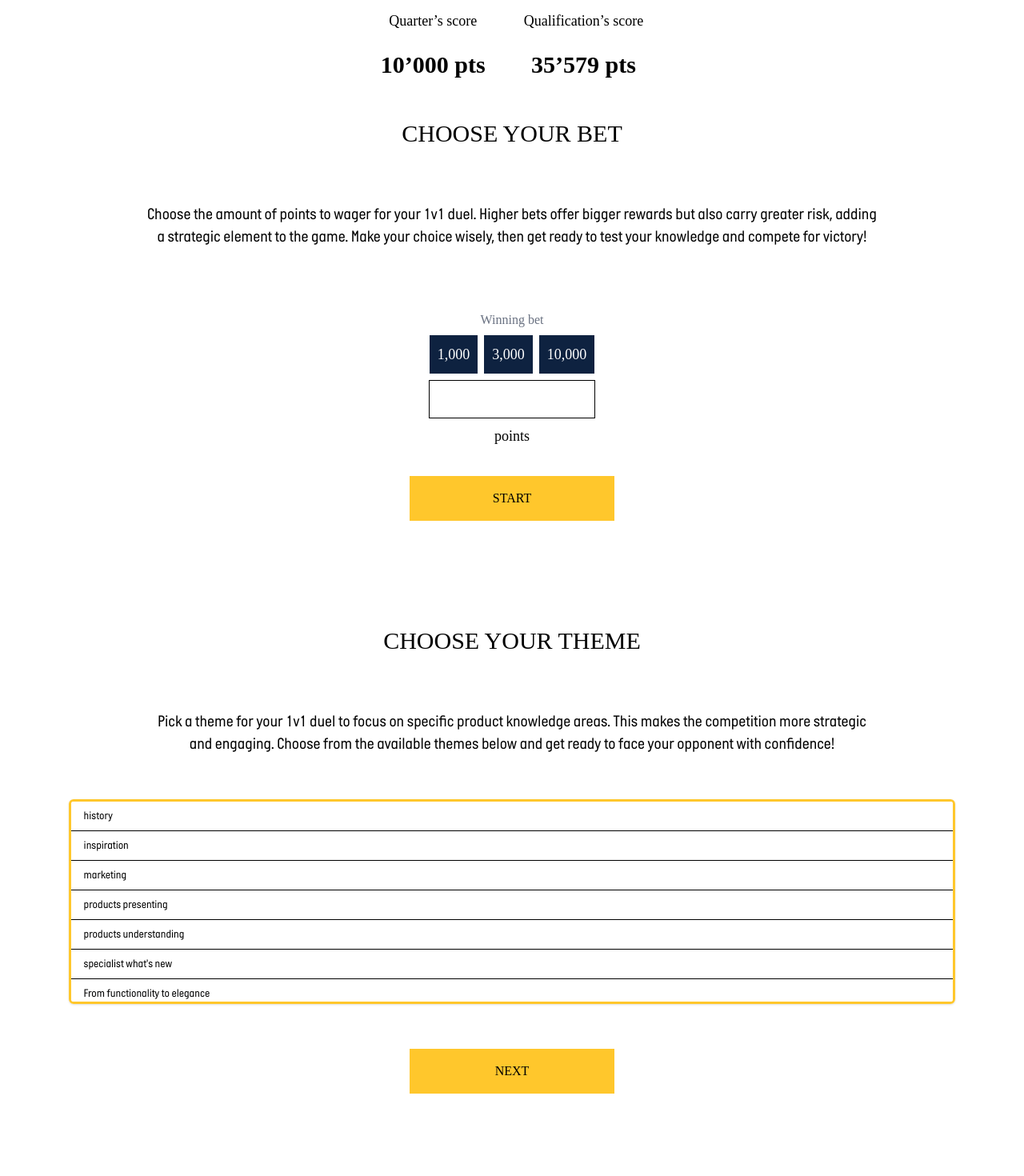
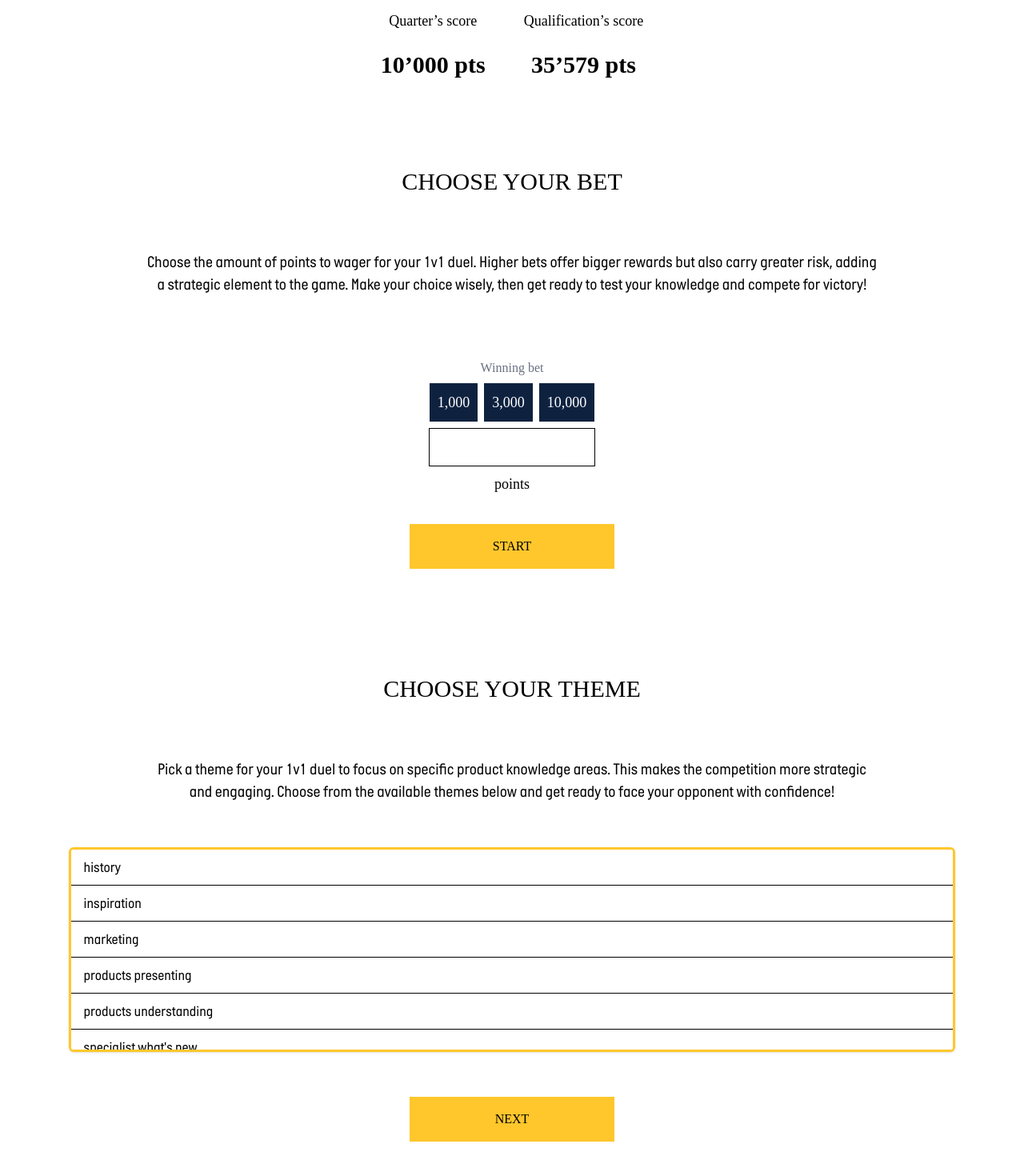
Before and after one commit to AgatheMakumbi/BreitlingLeagueFrontEnd, a Vue app: page /league/random-duels in a window 1280 px wide. Shown: the part 880-2350 px from the top of the page at 80% size. Built offline with nearby package versions, Linux system fonts and the light colour scheme.

Commit message:
Responsive 1vs1

```diff
--- a/src/components/LeagueSubPages/BetChoice1vs1.vue
+++ b/src/components/LeagueSubPages/BetChoice1vs1.vue
@@ -1,5 +1,5 @@
 <template>
-  <h1 class="pageTitle">Choose your bet</h1>
+  <h1 class="pageTitle mt-15">Choose your bet</h1>
   <p class="pageDescription">
     Choose the amount of points to wager for your 1v1 duel. Higher bets offer bigger rewards but also carry greater
     risk, adding a strategic element to the game. Make your choice wisely, then get ready to test your knowledge and
--- a/src/components/LeagueSubPages/OpponentChoice.vue
+++ b/src/components/LeagueSubPages/OpponentChoice.vue
@@ -13,10 +13,10 @@
       :class="{ 'bg-yellow-500': selectedOpponent?.rank === player.rank }">
       <img :src="player.avatar" class="w-6 h-6 rounded-full object-cover" />
       <div class="flex flex-row justify-between w-full">
-        <div class="text-sm font-medium">
+        <div class="text-sm font-medium lg:text-lg">
           {{ player.rank }}. {{ player.pseudo }}
         </div>
-        <div class="text-xs text-gray-500">
+        <div class="text-xs text-gray-500 lg:text-lg">
           {{ player.country }} - {{ player.score }} pts
         </div>
       </div>
--- a/src/components/LeagueSubPages/ThemeChoice1vs1.vue
+++ b/src/components/LeagueSubPages/ThemeChoice1vs1.vue
@@ -18,7 +18,7 @@
       >
 
         <div class="flex flex-row justify-between w-full">
-          <div class="text-sm font-medium">
+          <div class="text-sm font-medium lg:text-lg">
              {{ theme.name }}
           </div>
 
--- a/src/components/OpponentPresentation.vue
+++ b/src/components/OpponentPresentation.vue
@@ -1,6 +1,6 @@
 <template>
     <div class="flex flex-col justify-center items-center w-full h-full ">
-    <div class="flex flex-row justify-between items-center w-[80%] h-20 py-2.5 px-[5vw]">
+    <div class="flex flex-row justify-between items-center w-[80%] h-20 py-2.5 px-[5vw] lg:w-80">
         <div class="text-center justify-start text-gray-600 text-2xl font-['Italian_Plate_No2'] leading-loose">
             Theme
         </div>
```
